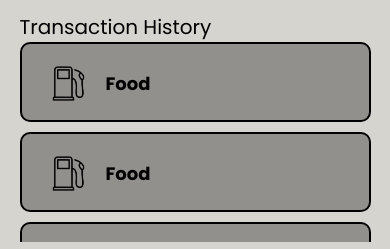
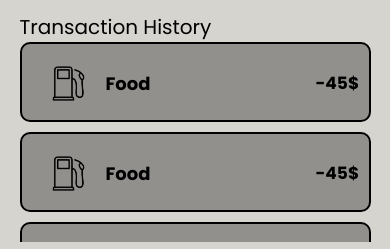
Before and after one commit to SidhardhJoe/Banking-Application, a React Native app: screen / in a window 390 px wide. Shown: the part 549-798 px from the top of the page. Built offline with nearby package versions, Linux system fonts and the light colour scheme.

Commit message:
Home Page

```diff
--- a/Components/TransactionPage.js
+++ b/Components/TransactionPage.js
@@ -8,6 +8,7 @@ const TransactionPage = () => {
       <View style={styles.view1}>
         <Image source={require("../Icons/fuel.png")} style={styles.img1}/>
         <Text style={styles.textdetails}>Food</Text>
+        <Text style={styles.text1}>-45$</Text>
       </View>
       </View>
     </View>
@@ -36,6 +37,7 @@ const styles = StyleSheet.create({
     borderRadius:10,
     flexDirection:"row",
 
+
   },
   img1:{
     height:35,
@@ -48,6 +50,15 @@ const styles = StyleSheet.create({
     marginLeft:20,
     width:50,
     fontFamily:"PoppinsBold",
-    fontSize:18
+    fontSize:18,
+  },
+  text1:{
+    fontFamily:"PoppinsBold",
+    marginLeft:"330%",
+    width:"100%",
+    marginTop:11,
+    fontSize:17
+
+
   }
 })
```
